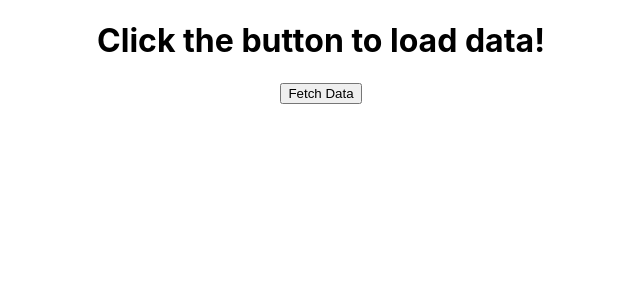
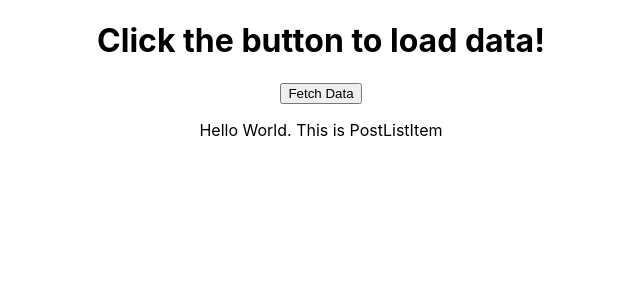
Before and after one commit to kel-si/LiftOff, a React (Create React App) app in the folder client/: page / in a window 1280 px wide. Shown: the top 300 px of the page, without its empty margins (319-959 px from the left). Built offline with nearby package versions, Linux system fonts and the light colour scheme.

Commit message:
create PostListItem component with starter text

```diff
--- a/client/src/App.js
+++ b/client/src/App.js
@@ -1,35 +1,36 @@
-import React, { Component } from 'react';
-import axios from 'axios';
-import './App.css';
+import React, { Component } from "react";
+import axios from "axios";
+import "./App.css";
+import PostListItem from "./components/PostListItem";
 
 class App extends Component {
   constructor(props) {
-    super(props)
+    super(props);
     this.state = {
-      message: 'Click the button to load data!'
-    }
+      message: "Click the button to load data!",
+    };
   }
 
   fetchData = () => {
-    axios.get('/api/data') // You can simply make your requests to "/api/whatever you want"
-    .then((response) => {
-      // handle success
-      console.log(response.data) // The entire response from the Rails API
+    axios
+      .get("/api/data") // You can simply make your requests to "/api/whatever you want"
+      .then((response) => {
+        // handle success
+        console.log(response.data); // The entire response from the Rails API
 
-      console.log(response.data.message) // Just the message
-      this.setState({
-        message: response.data.message
+        console.log(response.data.message); // Just the message
+        this.setState({
+          message: response.data.message,
+        });
       });
-    })
-  }
+  };
 
   render() {
     return (
       <div className="App">
-        <h1>{ this.state.message }</h1>
-        <button onClick={this.fetchData} >
-          Fetch Data
-        </button>
+        <h1>{this.state.message}</h1>
+        <button onClick={this.fetchData}>Fetch Data</button>
+        <PostListItem />
       </div>
     );
   }
--- a/client/src/components/PostListItem.js
+++ b/client/src/components/PostListItem.js
@@ -0,0 +1,6 @@
+import React from "react";
+import { posts, users } from "../dummyData";
+
+export default function PostListItem(props) {
+  return <p>Hello World. This is PostListItem</p>;
+}
```
